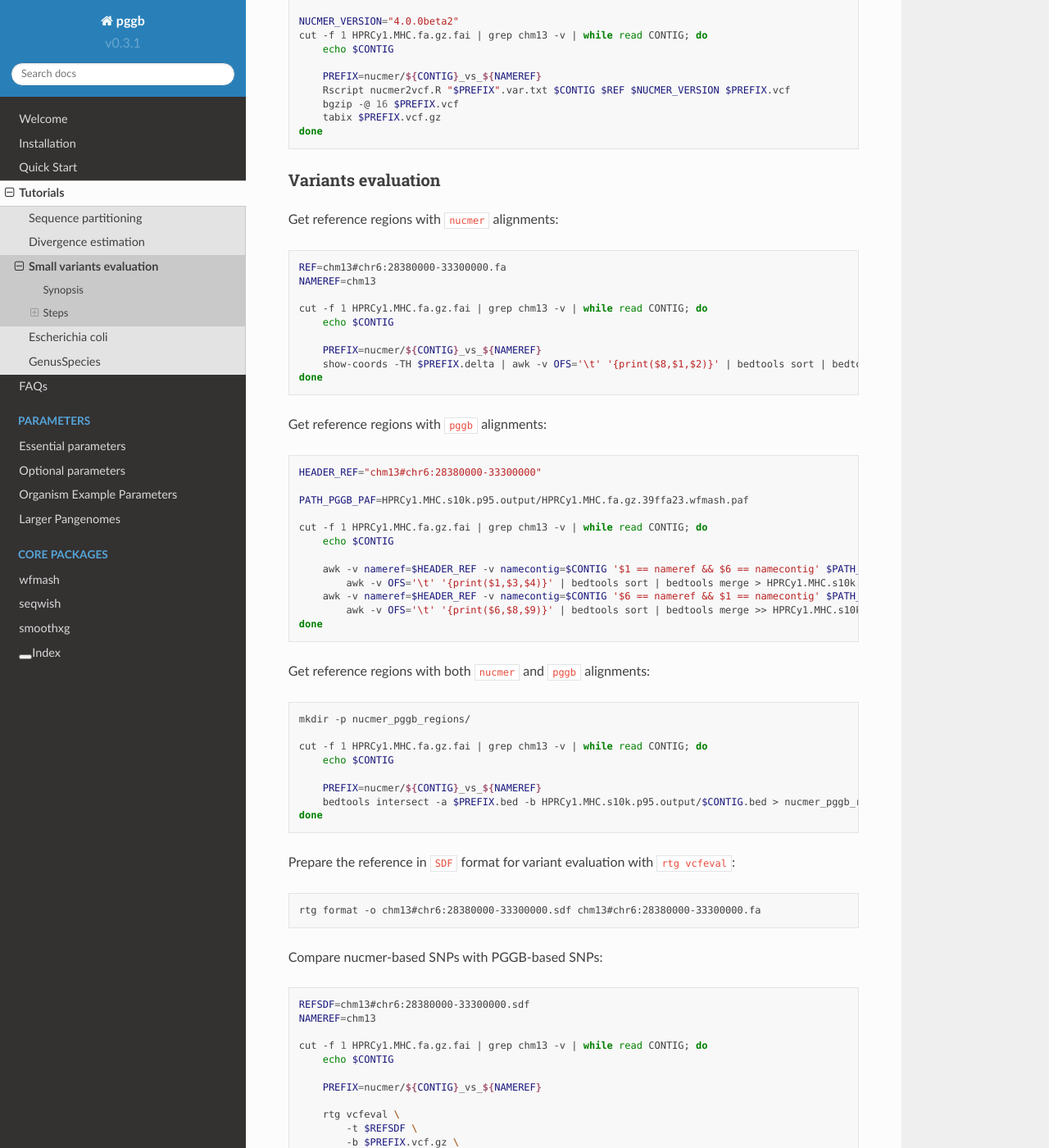
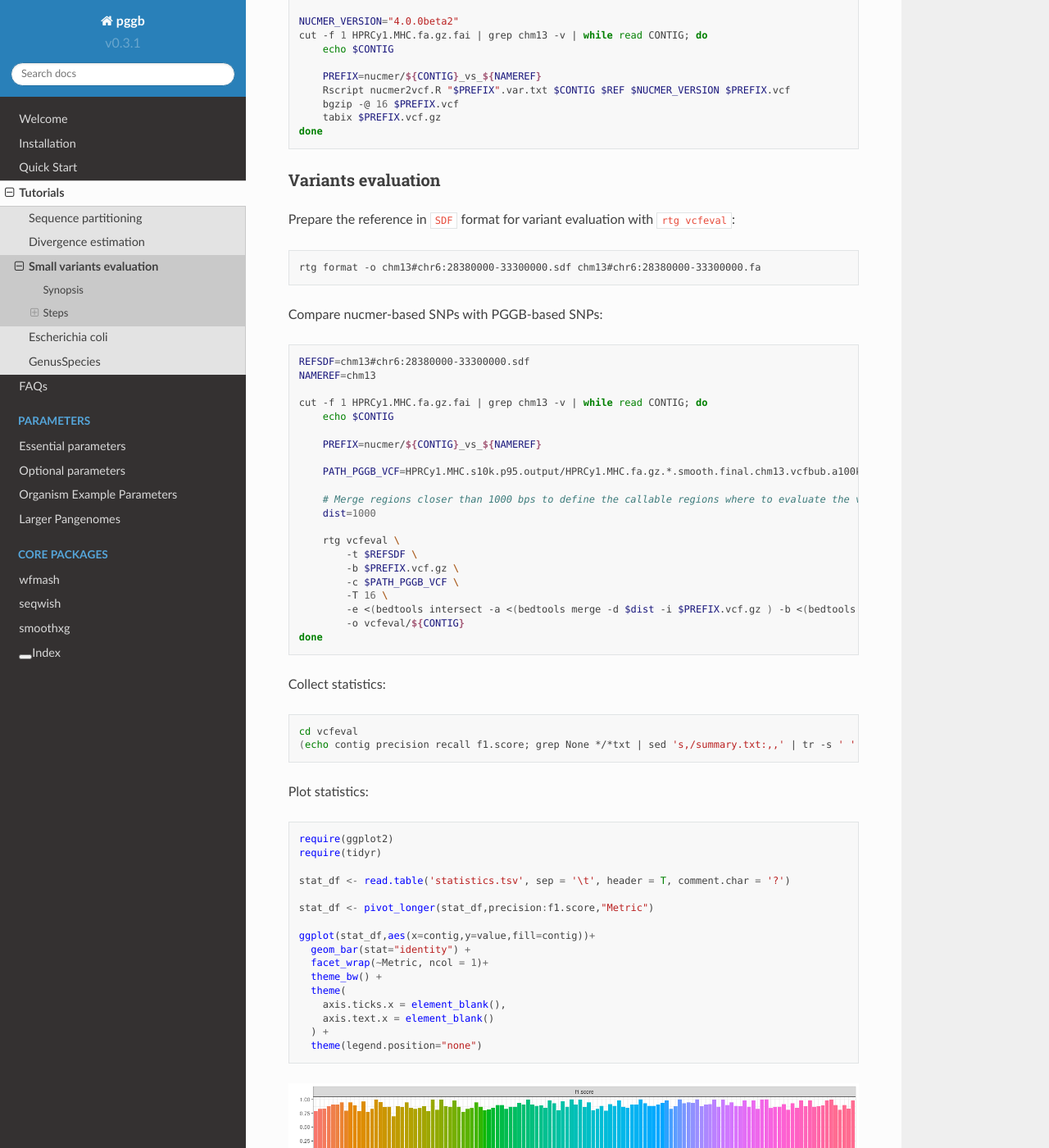
Before and after one commit to pangenome/pggb, a Sphinx documentation site: the page built from docs/rst/tutorials/small_variants_evaluation.rst, in a window 1280 px wide and 1400 px high, scrolled down 3188 px. Shown: the whole window at 82% size. Built offline with Sphinx 7.4.7 and the Read the Docs theme 2.0.0, drawn with Linux system fonts in a browser that asks for light colours; some of the changed text lies outside the part shown.

Commit message:
evaluate variants only in callable regions [skip ci]

```diff
--- a/docs/rst/tutorials/small_variants_evaluation.rst
+++ b/docs/rst/tutorials/small_variants_evaluation.rst
@@ -188,50 +188,6 @@ Using the ``nucmer2vcf.R`` script, generate VCF files for each sequence with res
 Variants evaluation
 -------------------------
 
-Get reference regions with ``nucmer`` alignments:
-
-.. code-block:: bash
-
-    REF=chm13#chr6:28380000-33300000.fa
-    NAMEREF=chm13
-
-    cut -f 1 HPRCy1.MHC.fa.gz.fai | grep chm13 -v | while read CONTIG; do
-        echo $CONTIG
-
-        PREFIX=nucmer/${CONTIG}_vs_${NAMEREF}
-        show-coords -TH $PREFIX.delta | awk -v OFS='\t' '{print($8,$1,$2)}' | bedtools sort | bedtools merge > $PREFIX.bed
-    done
-
-Get reference regions with ``pggb`` alignments:
-
-.. code-block:: bash
-
-    HEADER_REF="chm13#chr6:28380000-33300000"
-
-    PATH_PGGB_PAF=HPRCy1.MHC.s10k.p95.output/HPRCy1.MHC.fa.gz.39ffa23.wfmash.paf
-
-    cut -f 1 HPRCy1.MHC.fa.gz.fai | grep chm13 -v | while read CONTIG; do
-        echo $CONTIG
-
-        awk -v nameref=$HEADER_REF -v namecontig=$CONTIG '$1 == nameref && $6 == namecontig' $PATH_PGGB_PAF | \
-            awk -v OFS='\t' '{print($1,$3,$4)}' | bedtools sort | bedtools merge > HPRCy1.MHC.s10k.p95.output/$CONTIG.bed
-        awk -v nameref=$HEADER_REF -v namecontig=$CONTIG '$6 == nameref && $1 == namecontig' $PATH_PGGB_PAF | \
-            awk -v OFS='\t' '{print($6,$8,$9)}' | bedtools sort | bedtools merge >> HPRCy1.MHC.s10k.p95.output/$CONTIG.bed
-    done
-
-Get reference regions with both ``nucmer`` and ``pggb`` alignments:
-
-.. code-block:: bash
-
-    mkdir -p nucmer_pggb_regions/
-
-    cut -f 1 HPRCy1.MHC.fa.gz.fai | grep chm13 -v | while read CONTIG; do
-        echo $CONTIG
-
-        PREFIX=nucmer/${CONTIG}_vs_${NAMEREF}
-        bedtools intersect -a $PREFIX.bed -b HPRCy1.MHC.s10k.p95.output/$CONTIG.bed > nucmer_pggb_regions/$CONTIG.bed
-    done
-
 Prepare the reference in ``SDF`` format for variant evaluation with ``rtg vcfeval``:
 
 .. code-block:: bash
@@ -250,12 +206,17 @@ Compare nucmer-based SNPs with PGGB-based SNPs:
 
         PREFIX=nucmer/${CONTIG}_vs_${NAMEREF}
 
+        PATH_PGGB_VCF=HPRCy1.MHC.s10k.p95.output/HPRCy1.MHC.fa.gz.*.smooth.final.chm13.vcfbub.a100k.wave.${CONTIG}.max1.vcf.gz
+
+        # Merge regions closer than 1000 bps to define the callable regions where to evaluate the variants
+        dist=1000
+
         rtg vcfeval \
             -t $REFSDF \
             -b $PREFIX.vcf.gz \
-            -c HPRCy1.MHC.s10k.p95.output/HPRCy1.MHC.fa.gz.*.smooth.final.chm13.vcfbub.a100k.wave.${CONTIG}.max1.vcf.gz \
+            -c $PATH_PGGB_VCF \
             -T 16 \
-            -e nucmer_pggb_regions/$CONTIG.bed \
+            -e <(bedtools intersect -a <(bedtools merge -d $dist -i $PREFIX.vcf.gz ) -b <(bedtools merge -d $dist -i $PATH_PGGB_VCF)) \
             -o vcfeval/${CONTIG}
     done
 
```
Also changed, not shown: docs/img/MHC.nucmer_vs_pggb.precision_recall_f1score.png.
